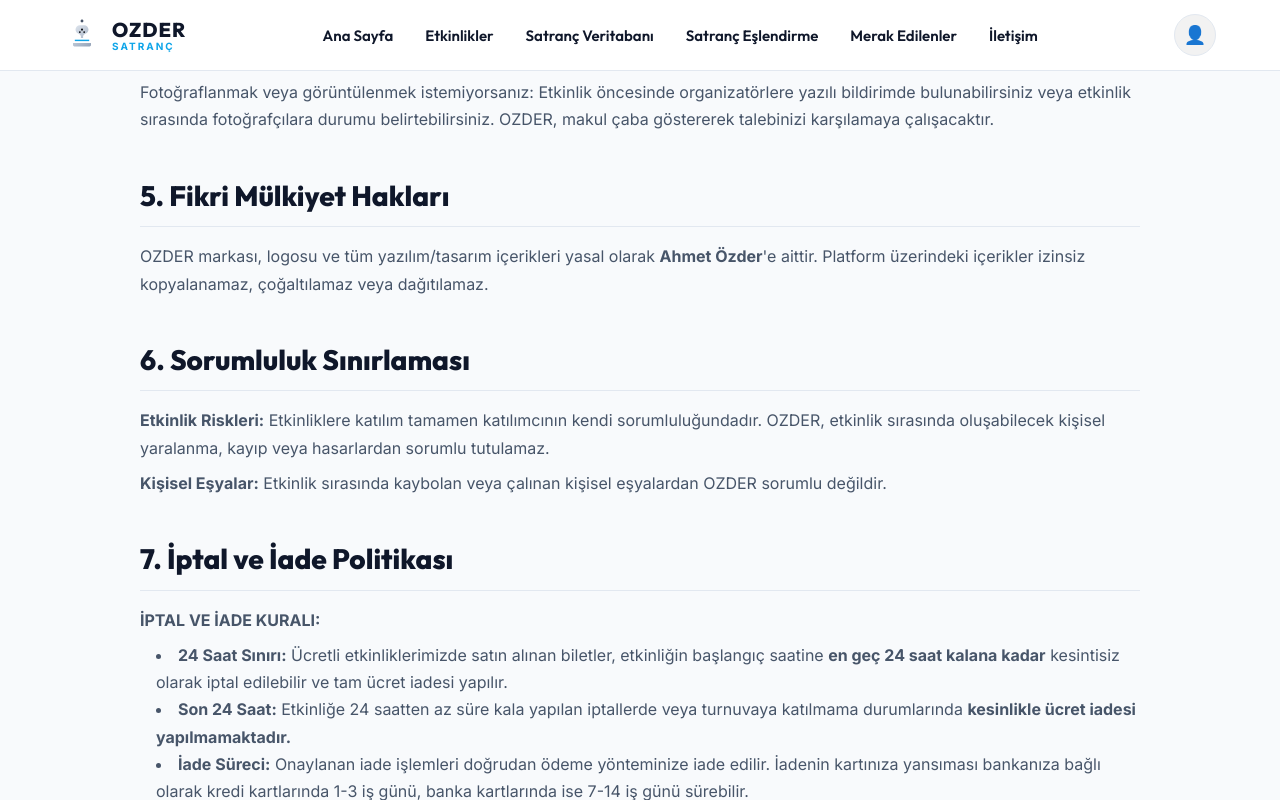
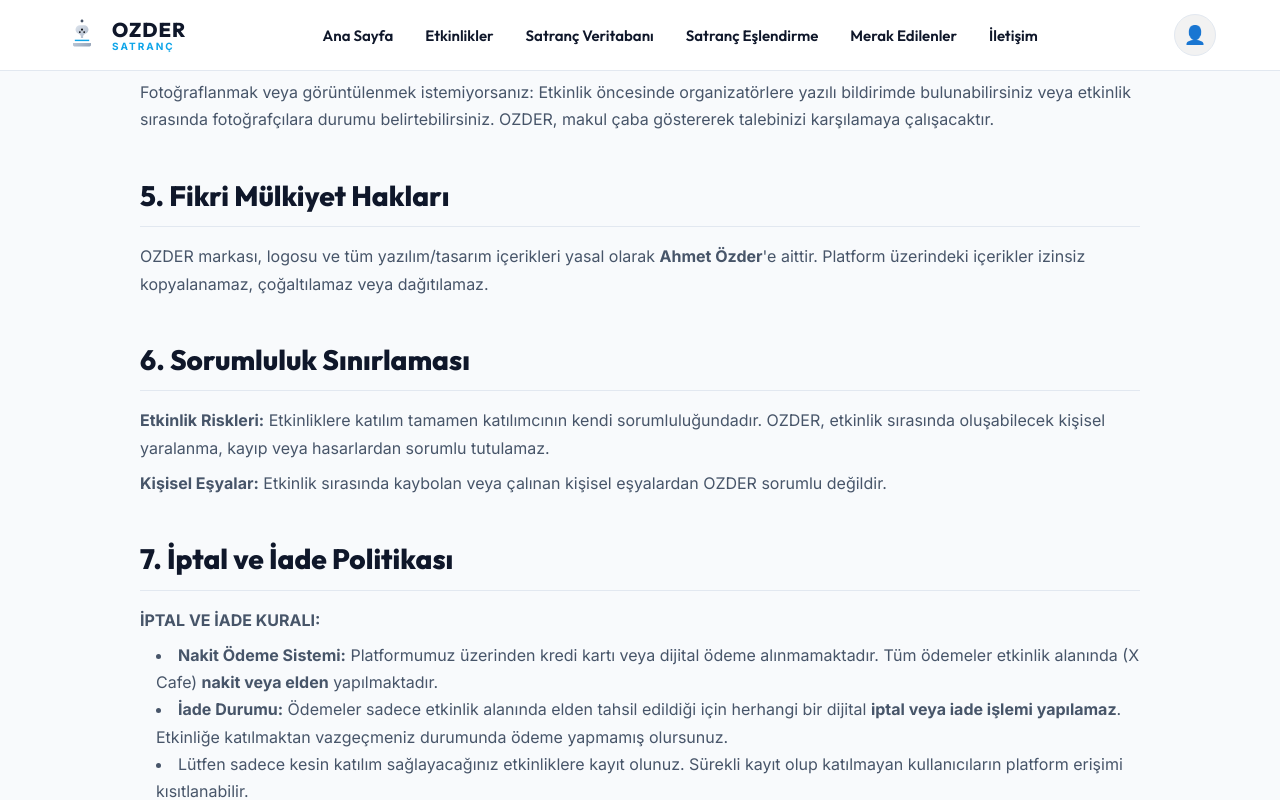
Before and after one commit to ozderahmetcode/Satran-, a React (Vite) app: page / in a window 1280 px wide. Both pictures are taken after a click on the button "Gizlilik Politikası". Shown: the part 1230-2030 px from the top of the page. Built offline with nearby package versions, Linux system fonts and the light colour scheme; no server answers.

Commit message:
fix: update terms of use to reflect cash only payments and fix confusing matchmaking error

```diff
--- a/src/pages/Terms.jsx
+++ b/src/pages/Terms.jsx
@@ -94,9 +94,9 @@ export default function Terms() {
           <strong>İPTAL VE İADE KURALI:</strong>
         </p>
         <ul style={{ listStylePosition: 'inside', color: 'var(--text-secondary)', lineHeight: 1.7, paddingLeft: '16px' }}>
-          <li><strong>24 Saat Sınırı:</strong> Ücretli etkinliklerimizde satın alınan biletler, etkinliğin başlangıç saatine <strong>en geç 24 saat kalana kadar</strong> kesintisiz olarak iptal edilebilir ve tam ücret iadesi yapılır.</li>
-          <li><strong>Son 24 Saat:</strong> Etkinliğe 24 saatten az süre kala yapılan iptallerde veya turnuvaya katılmama durumlarında <strong>kesinlikle ücret iadesi yapılmamaktadır.</strong></li>
-          <li><strong>İade Süreci:</strong> Onaylanan iade işlemleri doğrudan ödeme yönteminize iade edilir. İadenin kartınıza yansıması bankanıza bağlı olarak kredi kartlarında 1-3 iş günü, banka kartlarında ise 7-14 iş günü sürebilir.</li>
+          <li><strong>Nakit Ödeme Sistemi:</strong> Platformumuz üzerinden kredi kartı veya dijital ödeme alınmamaktadır. Tüm ödemeler etkinlik alanında (X Cafe) <strong>nakit veya elden</strong> yapılmaktadır.</li>
+          <li><strong>İade Durumu:</strong> Ödemeler sadece etkinlik alanında elden tahsil edildiği için herhangi bir dijital <strong>iptal veya iade işlemi yapılamaz</strong>. Etkinliğe katılmaktan vazgeçmeniz durumunda ödeme yapmamış olursunuz.</li>
+          <li>Lütfen sadece kesin katılım sağlayacağınız etkinliklere kayıt olunuz. Sürekli kayıt olup katılmayan kullanıcıların platform erişimi kısıtlanabilir.</li>
         </ul>
       </section>
 
```
Also changed, not shown: 1 other file (tests, documents, lock files or other folders).
